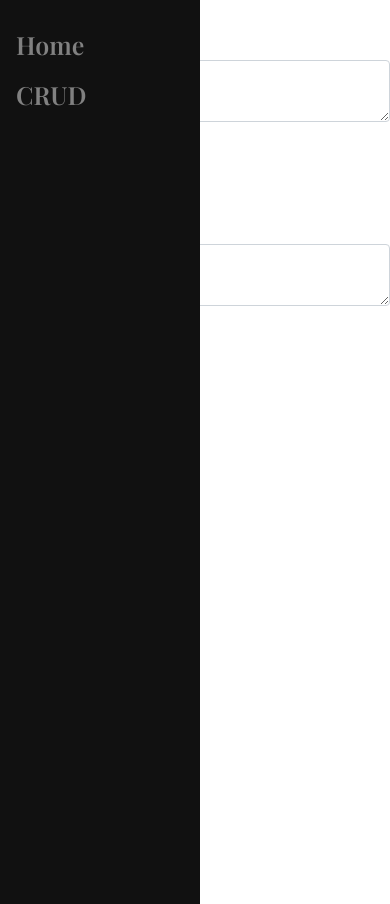
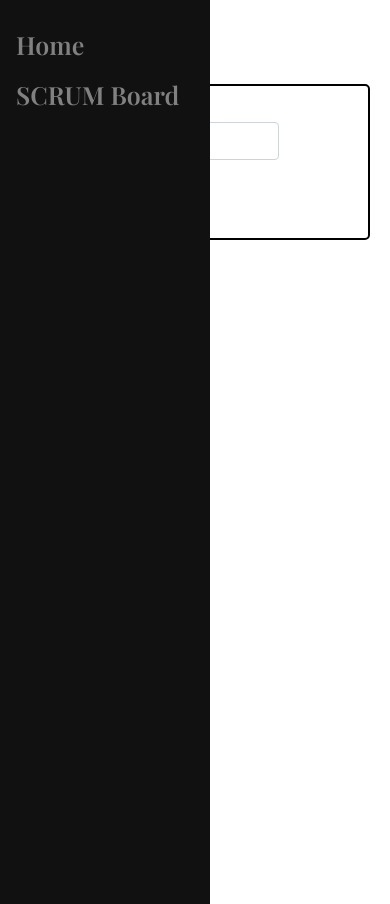
Before and after one commit to jerstnd/taskify-task_manager, a Flask app: page /home in a window 390 px wide. Shown: the part 61-965 px from the top of the page. Run offline with Flask 2, Linux system fonts and the light colour scheme; a user stored in the database is signed in; some libraries are stand-ins or nearby versions.

Commit message:
todo styling and scrum routing

```diff
--- a/taskify/static/styles.css
+++ b/taskify/static/styles.css
@@ -11,6 +11,7 @@ html, body {
     height: 100%;
     margin: 0;
     padding: 0;
+    overflow: hidden;
 }
 
 .landingpage{
@@ -28,11 +29,6 @@ html, body {
     margin-left: 10%;
 }
 
-
-#features {
-    border-right: 1px solid;
-}
-
 .navitem{
     text-decoration: none;
     color: white;
@@ -41,7 +37,7 @@ html, body {
 /* The sidebar menu */
 .sidenav {
     height: 100%; /* Full-height: remove this if you want "auto" height */
-    width: 200px; /* Set the width of the sidebar */
+    width: 210px; /* Set the width of the sidebar */
     position: fixed; /* Fixed Sidebar (stay in place on scroll) */
     z-index: 1; /* Stay on top */
 
@@ -64,3 +60,16 @@ html, body {
 .sidenav a:hover {
   color: #f1f1f1;
 }
+
+/* On smaller screens, where height is less than 450px, change the style of the sidebar (less padding and a smaller font size) */
+@media screen and (max-height: 450px) {
+    .sidenav {padding-top: 15px;}
+    .sidenav a {font-size: 18px;}
+}
+
+.todocontainer {
+    border: 2px solid black;
+    border-radius: 5px;
+    margin-right: 20px;
+    padding-left: 10px;
+  }
--- a/taskify/templates/home.html
+++ b/taskify/templates/home.html
@@ -5,7 +5,7 @@
         <!-- Side navigation -->
         <div class="sidenav">
             <a href="#">Home</a>
-            <a href="#">CRUD</a>
+            <a href="/scrum">SCRUM Board</a>
             <a href="#"></a>
             <a href="#"></a>
         </div>
@@ -13,24 +13,19 @@
     <div class="col-sm-7">
         <br>
         <h3>Notes</h3>
-        <div class="Notes">
-            <form method="POST">
-                <textarea name="notes" id="notes" class="form-control"></textarea>
-                <br>
-                <button type="submit" class="btn btn-primary">Add</button>
-            </form>
+
+    </div>
+    <div class="col-sm-3" id="todolist">
+        <br>
+        <div class="todocontainer">
+            <h3>ToDo List</h3>
+            <div class="form-group w-75">
+                <form method="POST">
+                    <input name="todo" id="todo" class="form-control"></input>
+                    <br>
+                    <button type="submit" class="btn btn-primary">Add</button>
+                </form>
+            </div>
         </div>
-    </div>
-    <div class="col-sm-3 row-fluid" id="todolist">
-        <br>
-        <h3>ToDo List</h3>
-        <div class="todoform">
-            <form method="POST">
-                <textarea name="todo" id="todo" class="form-control"></textarea>
-                <br>
-                <button type="submit" class="btn btn-primary">Add</button>
-            </form>
-        </div>
-    </div>
 </div>
 {% endblock %}
--- a/taskify/views.py
+++ b/taskify/views.py
@@ -17,3 +17,8 @@ def home():
         lists = request.form.get('todo')
         notes = request.form.get('notes')
     return render_template('home.html', user=current_user)
+
+@views.route('/scrum')
+@login_required
+def scrum():
+    return render_template('scrum.html', user=current_user)
```
Also changed, not shown: taskify/templates/scrum.html (added, +20 -0 lines).
